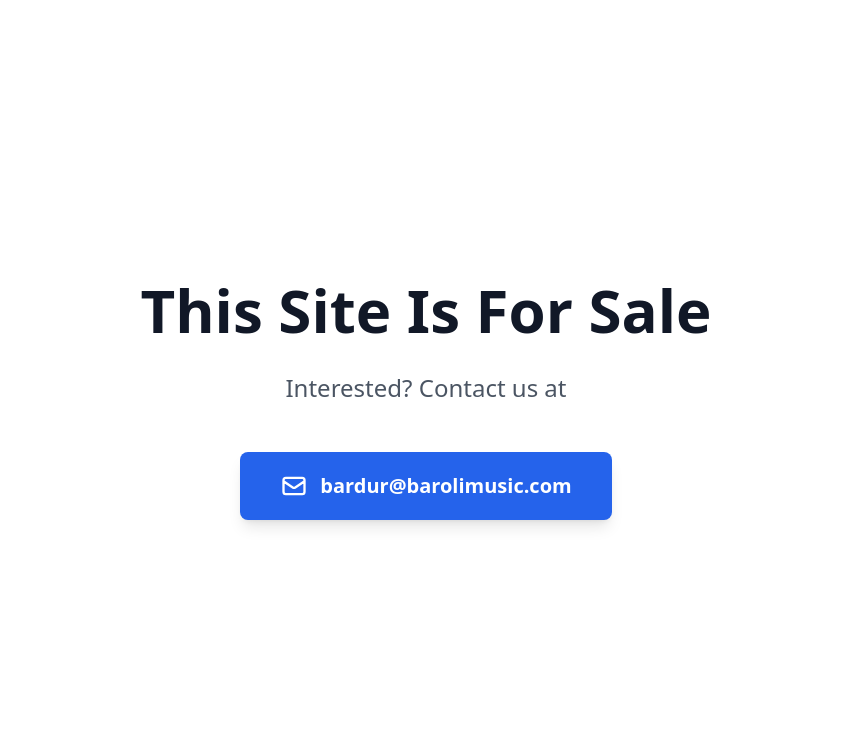
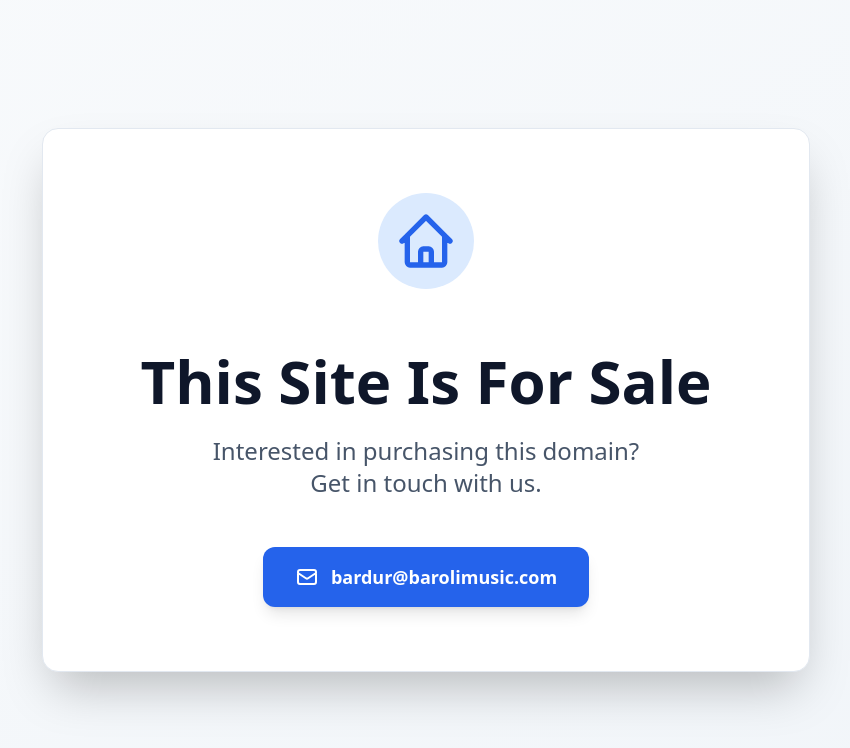
Before and after one commit to barhab33/MedNewsAI2, a React (Vite) app: page / in a window 1280 px wide. Shown: the top 748 px of the page, without its empty margins (214-1064 px from the left). Built offline with nearby package versions, Linux system fonts and the light colour scheme; no server answers.

Commit message:
Updated App.tsx

```diff
--- a/src/App.tsx
+++ b/src/App.tsx
@@ -57,25 +57,38 @@ function App() {
   }
 
   return (
-    <div className="min-h-screen bg-white flex items-center justify-center">
-      <div className="max-w-2xl mx-auto px-4 py-24 text-center">
-        <h1 className="text-6xl font-bold text-gray-900 mb-8">
+    <div className="min-h-screen bg-gradient-to-br from-slate-50 to-slate-100 flex items-center justify-center p-4">
+      <div className="max-w-3xl w-full">
+        <div className="bg-white rounded-2xl shadow-2xl p-12 md:p-16 text-center border border-slate-200">
+          <div className="mb-8">
+            <div className="inline-block p-4 bg-blue-100 rounded-full mb-6">
+              <svg className="w-16 h-16 text-blue-600" fill="none" stroke="currentColor" viewBox="0 0 24 24">
+                <path strokeLinecap="round" strokeLinejoin="round" strokeWidth={2} d="M3 12l2-2m0 0l7-7 7 7M5 10v10a1 1 0 001 1h3m10-11l2 2m-2-2v10a1 1 0 01-1 1h-3m-6 0a1 1 0 001-1v-4a1 1 0 011-1h2a1 1 0 011 1v4a1 1 0 001 1m-6 0h6" />
+              </svg>
+            </div>
+          </div>
+
+          <h1 className="text-5xl md:text-6xl font-bold text-slate-900 mb-6">
             This Site Is For Sale
           </h1>
-        <p className="text-2xl text-gray-600 mb-12">
-          Interested? Contact us at
+
+          <p className="text-xl md:text-2xl text-slate-600 mb-12 leading-relaxed">
+            Interested in purchasing this domain?<br />
+            Get in touch with us.
           </p>
+
           <a
             href="mailto:bardur@barolimusic.com"
-          className="inline-flex items-center gap-3 bg-blue-600 text-white px-10 py-5 rounded-lg text-xl font-semibold hover:bg-blue-700 transition-colors shadow-lg hover:shadow-xl"
+            className="inline-flex items-center gap-3 bg-blue-600 text-white px-8 py-4 rounded-xl text-lg font-semibold hover:bg-blue-700 transition-all duration-200 shadow-lg hover:shadow-xl hover:scale-105"
           >
-          <svg className="w-7 h-7" fill="none" stroke="currentColor" viewBox="0 0 24 24">
+            <svg className="w-6 h-6" fill="none" stroke="currentColor" viewBox="0 0 24 24">
               <path strokeLinecap="round" strokeLinejoin="round" strokeWidth={2} d="M3 8l7.89 5.26a2 2 0 002.22 0L21 8M5 19h14a2 2 0 002-2V7a2 2 0 00-2-2H5a2 2 0 00-2 2v10a2 2 0 002 2z" />
             </svg>
             bardur@barolimusic.com
           </a>
         </div>
       </div>
+    </div>
   );
 }
 
```
Lines whose indentation alone changed are shown as unchanged.
